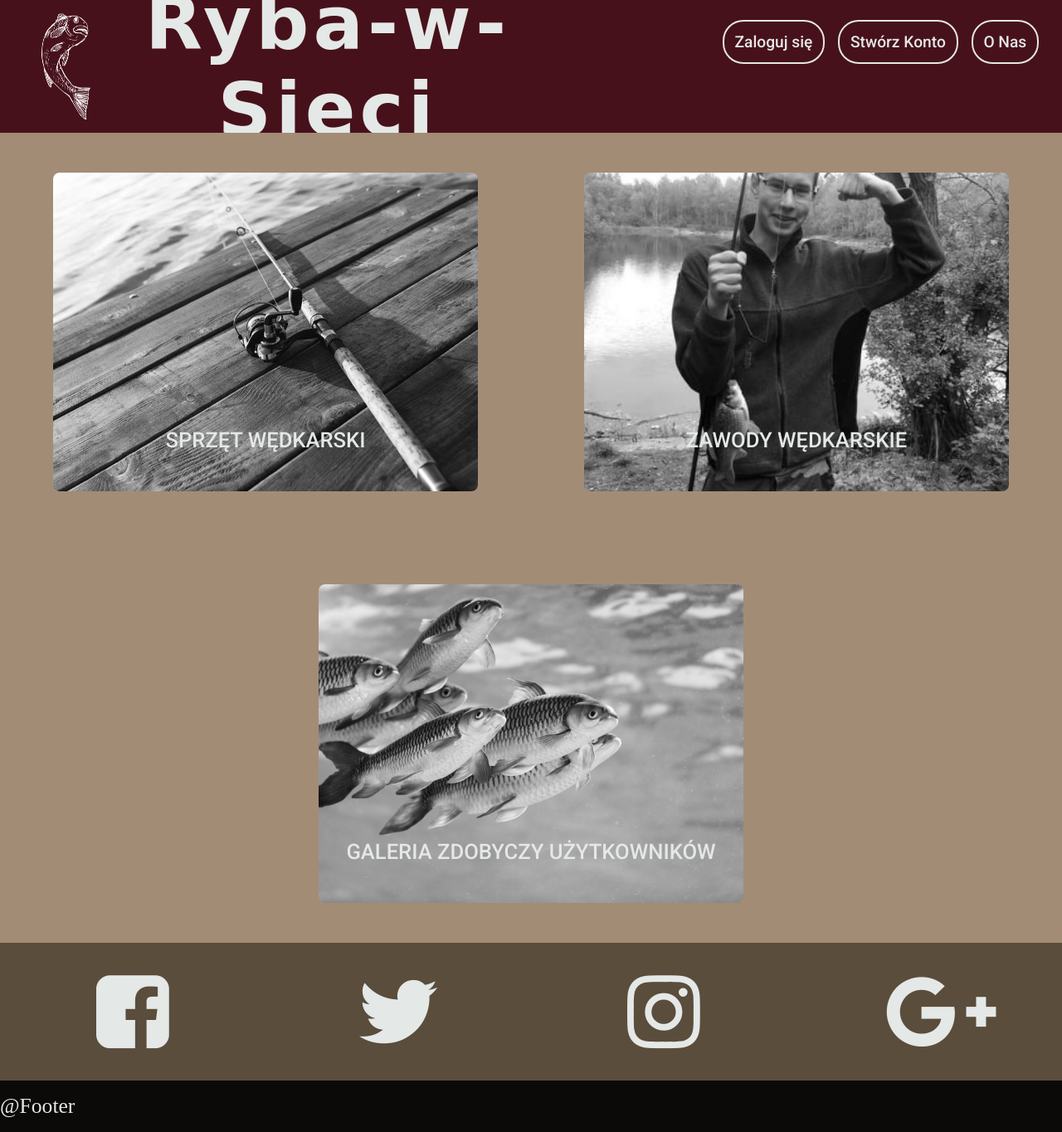
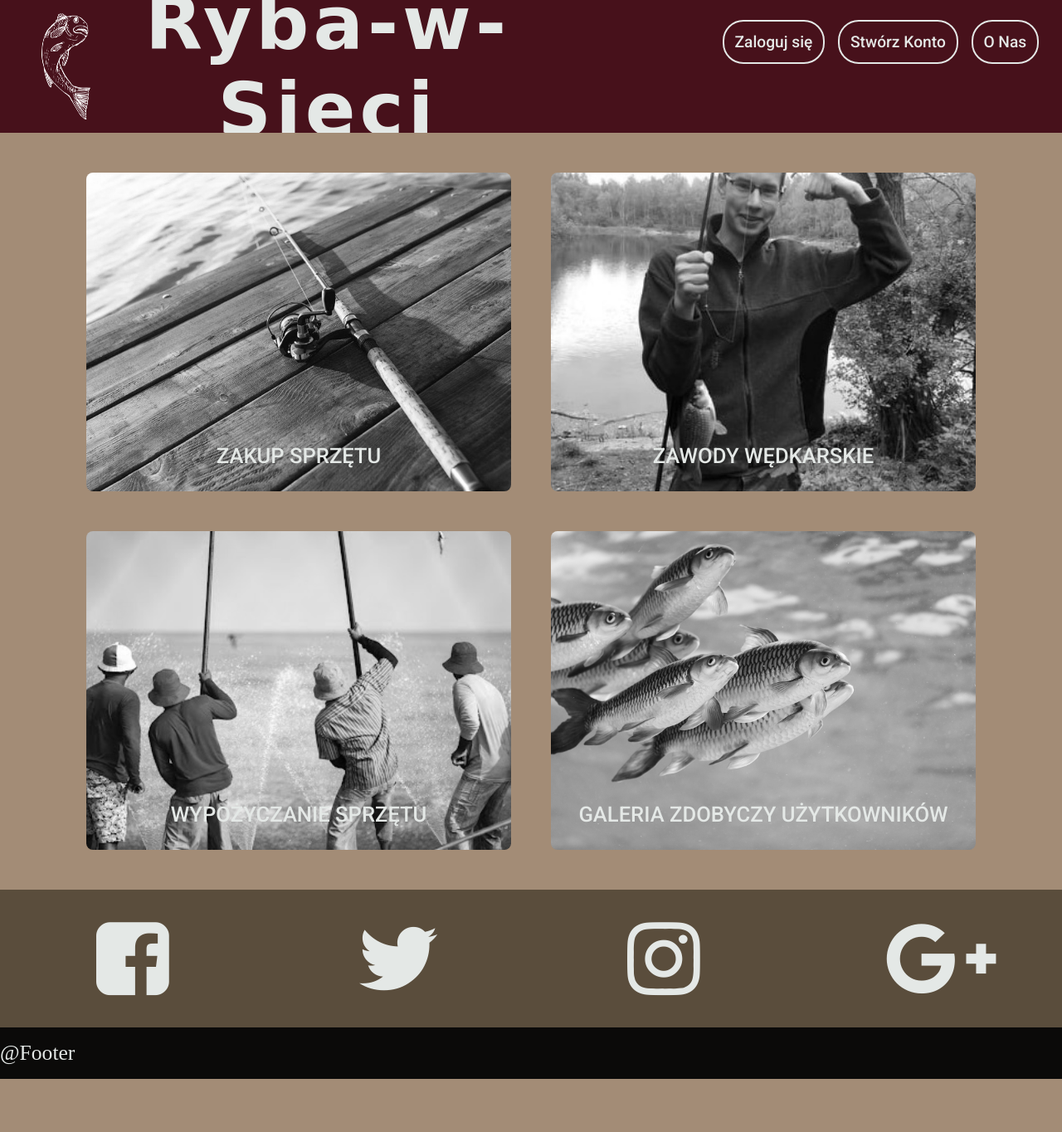
Before and after one commit to Vydrsky/Ryba_w_Sieci, a PHP site: page / in a window 1280 px wide. Shown: the whole page at 83% size. After the commit the page ends 1300 px from the top, so only its background shows below. Run offline with PHP 8.4, Linux system fonts and the light colour scheme; some web fonts are replaced.

Commit message:
wszystkie zdjecia na miejscu

```diff
--- a/front/start_front.php
+++ b/front/start_front.php
@@ -26,20 +26,24 @@
         </div>
     </header>
     <main>
-        <div id = "image-site-links">
+        <div id="image-site-links">
             <div class="site-link">
-                <img src="images/sklep-link.jpg"/>
-                <div class="link-description">SPRZĘT WĘDKARSKI</div>
+                <img src="images/sklep-link.jpg" />
+                <div class="link-description">ZAKUP SPRZĘTU</div>
             </div>
             <div class="site-link">
-                <img src="images/konkursy-link.jpg"/>
+                <img src="images/konkursy-link.jpg" />
                 <div class="link-description">ZAWODY WĘDKARSKIE</div>
             </div>
+
             <div class="site-link">
-                <img src="images/info-link.jpg"/>
+                <img src="images/borrow-link.jpg" />
+                <div class="link-description">WYPOŻYCZANIE SPRZĘTU</div>
+            </div>
+            <div class="site-link">
+                <img src="images/info-link.jpg" />
                 <div class="link-description">GALERIA ZDOBYCZY UŻYTKOWNIKÓW</div>
             </div>
-
         </div>
     </main>
     <div id="social-media-container">
--- a/styles/main_styles.css
+++ b/styles/main_styles.css
@@ -89,8 +89,9 @@ main{
     align-items: center;
     text-align:center;
     vertical-align: middle;
-    justify-content: space-around;
-    row-gap: 7rem;
+    justify-content: center;
+    column-gap: 3rem;
+    row-gap: 3rem;
 }
 
 #image-site-links img {
@@ -119,7 +120,7 @@ main{
 
 .link-description{
     position: absolute;
-    top:80%;
+    top:85%;
     right:0;
     left:0;
     font-family: 'Roboto', sans-serif;
```
Also changed, not shown: images/borrow-link.jpg (added). Lines whose indentation alone changed are shown as unchanged.
